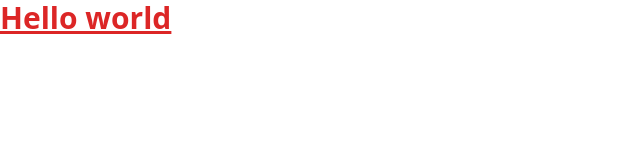
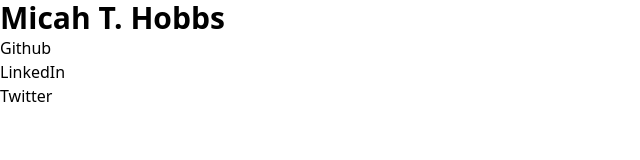
Before and after one commit to micahhobbs/personal-website, an Eleventy site: page src/index.html in a window 1280 px wide. Shown: the whole page, without its empty margins (0-640 px from the left). Built offline with nearby package versions, Linux system fonts and the light colour scheme; Eleventy itself is replaced by a stand-in of ours; files that its build step writes are made by us from their sources.

Commit message:
Updated meta tags and added temp links

```diff
--- a/src/index.html
+++ b/src/index.html
@@ -5,9 +5,15 @@
   <meta http-equiv="X-UA-Compatible" content="IE=edge">
   <meta name="viewport" content="width=device-width, initial-scale=1.0">
   <link href="/css/styles.css" rel="stylesheet">
-  <title>Eleventy and Tailwind setup</title>
+  <!-- Primary Meta Tags -->
+  <title>Micah T. Hobbs - Software Developer</title>
+  <meta name="title" content="Micah T. Hobbs - Software Developer">
+  <meta name="description" content="Micah T. Hobbs is a software developer based in Canberra.">
 </head>
 <body>
-  <h1 class="text-3xl font-bold underline text-red-600">Hello world</h1>
+  <h1 class="text-3xl font-bold">Micah T. Hobbs</h1>
+  <h3><a href="https://github.com/micahthobbs" target="_blank">Github</a></h3>
+  <h3><a href="https://www.linkedin.com/in/micahthobbs" target="_blank">LinkedIn</a></h3>
+  <h3><a href="https://twitter.com/micahthobbs" target="_blank">Twitter</a></h3>
 </body>
 </html>
```
Also changed, not shown: public/index.html (+8 -2 lines), public/css/styles.css.
